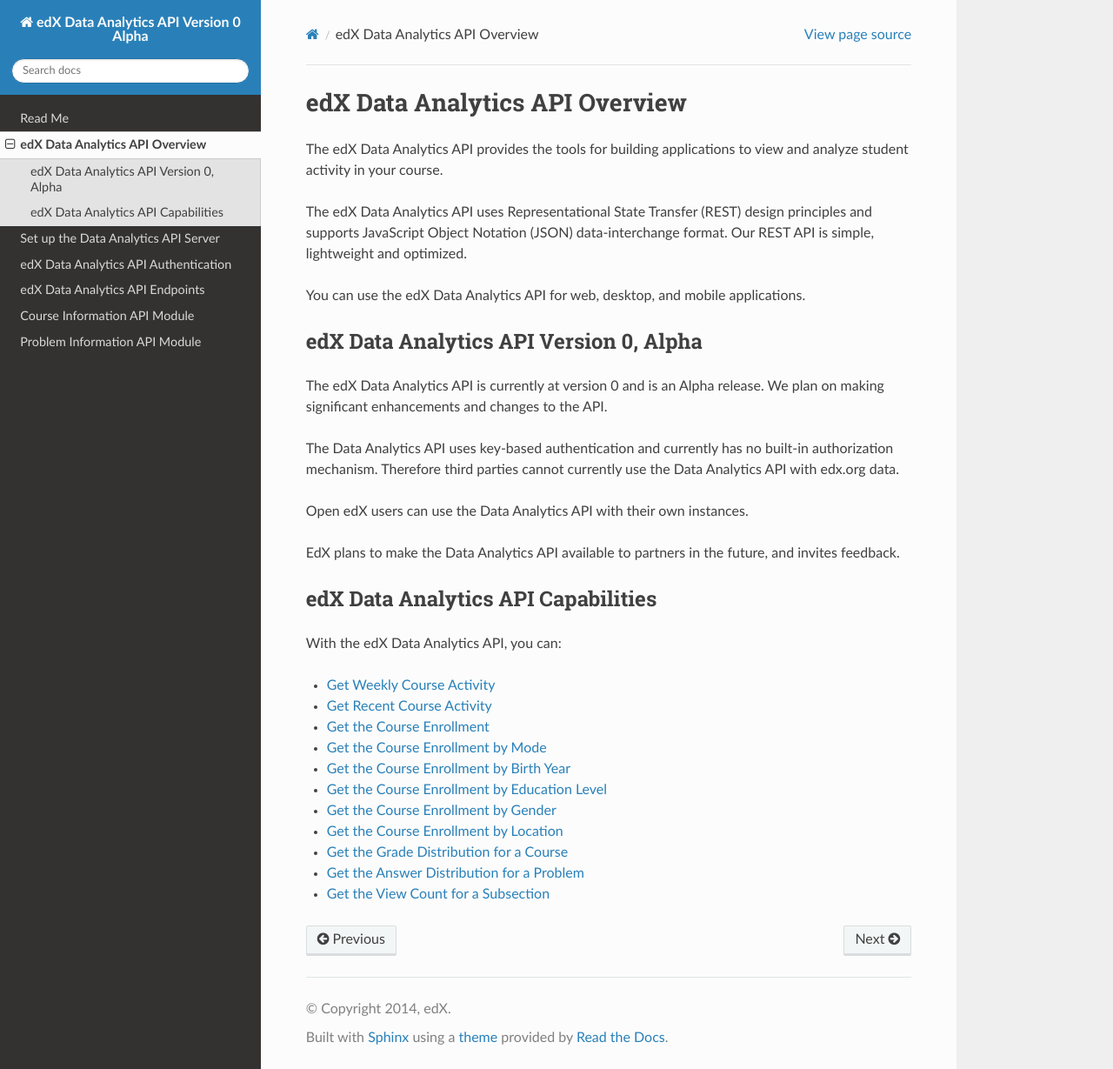
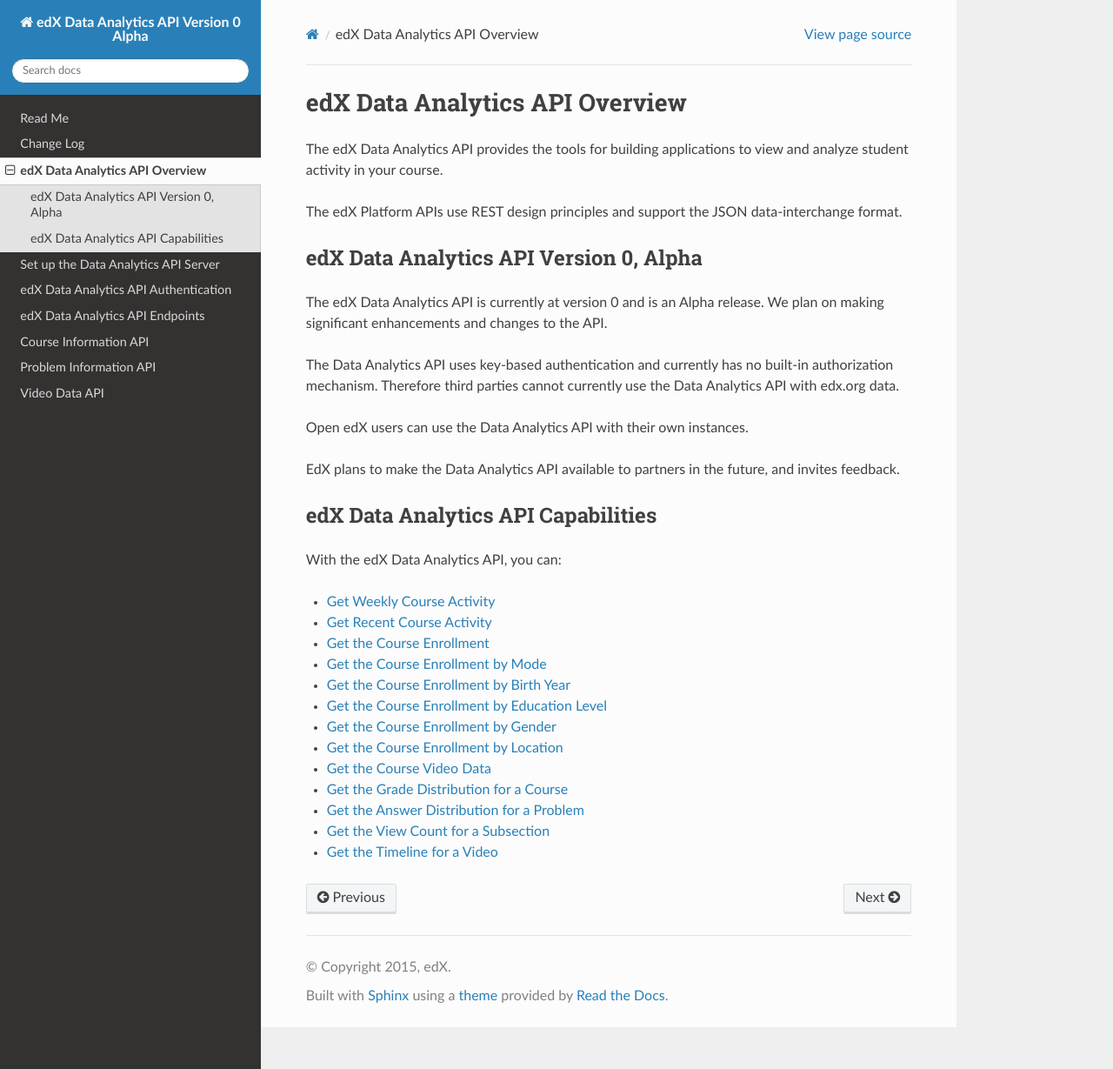
Before and after one commit to openedx-unsupported/edx-analytics-data-api, a Sphinx documentation site: the page built from docs/api/source/overview.rst, in a window 1280 px wide and 1229 px high. Shown: the whole window at 87% size. Built offline with Sphinx 7.4.7 and the Read the Docs theme 2.0.0, drawn with Linux system fonts in a browser that asks for light colours; formulas are drawn with MathJax 3.

Commit message:
Video data API doc

```diff
--- a/docs/api/source/conf.py
+++ b/docs/api/source/conf.py
@@ -45,7 +45,7 @@
 
 # List of patterns, relative to source directory, that match files and
 # directories to ignore when looking for source files.
-exclude_patterns = ['build']
+exclude_patterns = ['build', 'links.rst']
 
 project = u'edX Data Analytics API Version 0 Alpha'
-copyright = u'2014, edX'
+copyright = u'2015, edX'
--- a/docs/api/source/index.rst
+++ b/docs/api/source/index.rst
@@ -6,9 +6,11 @@
     :maxdepth: 2
 
     read_me
+    change_log
     overview
     setup
     authentication
     endpoints
     courses
     problems
+    videos
--- a/docs/api/source/overview.rst
+++ b/docs/api/source/overview.rst
@@ -1,18 +1,14 @@
 .. _edX Data Analytics API Overview:
 
-################################################
+################################
 edX Data Analytics API Overview
-################################################
+################################
 
 The edX Data Analytics API provides the tools for building applications to view
 and analyze student activity in your course.
 
-The edX Data Analytics API uses Representational State Transfer (REST) design
-principles and supports JavaScript Object Notation (JSON) data-interchange
-format. Our REST API is simple, lightweight and optimized.
-
-You can use the edX Data Analytics API for web, desktop, and mobile
-applications.
+The edX Platform APIs use REST design principles and support the JSON
+data-interchange format.
 
 ****************************************
 edX Data Analytics API Version 0, Alpha
@@ -44,6 +40,8 @@
 * :ref:`Get the Course Enrollment by Education Level`
 * :ref:`Get the Course Enrollment by Gender`
 * :ref:`Get the Course Enrollment by Location`
+* :ref:`Get the Course Video Data`
 * :ref:`Get the Grade Distribution for a Course`
 * :ref:`Get the Answer Distribution for a Problem`
 * :ref:`Get the View Count for a Subsection`
+* :ref:`Get the Timeline for a Video`
```
Also changed, not shown: docs/api/source/change_log.rst (added, +12 -0 lines), docs/api/source/courses.rst (+56 -22 lines), docs/api/source/endpoints.rst (+6 -2 lines), docs/api/source/problems.rst (+10 -12 lines), docs/api/source/videos.rst (added, +47 -0 lines), 2 other files.
